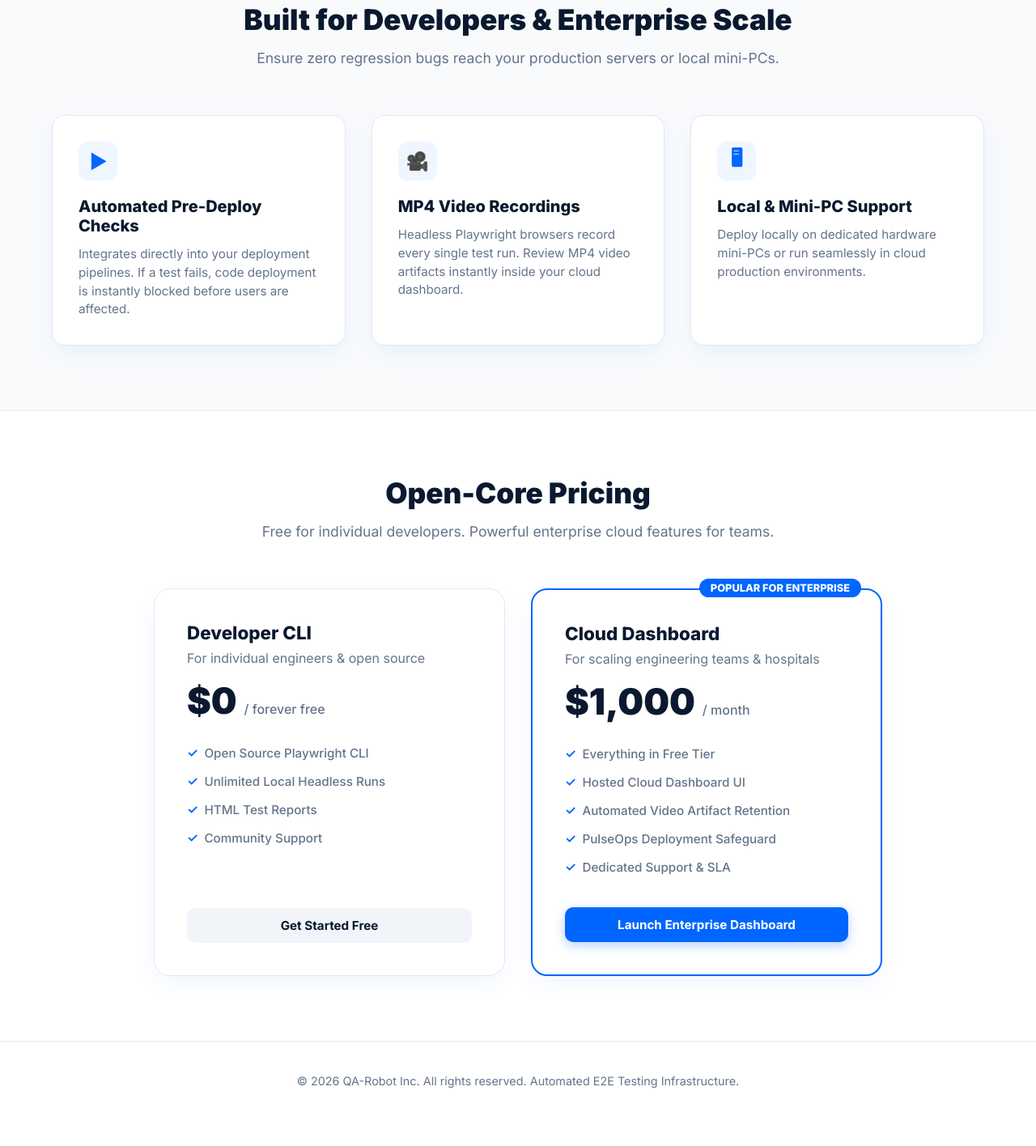
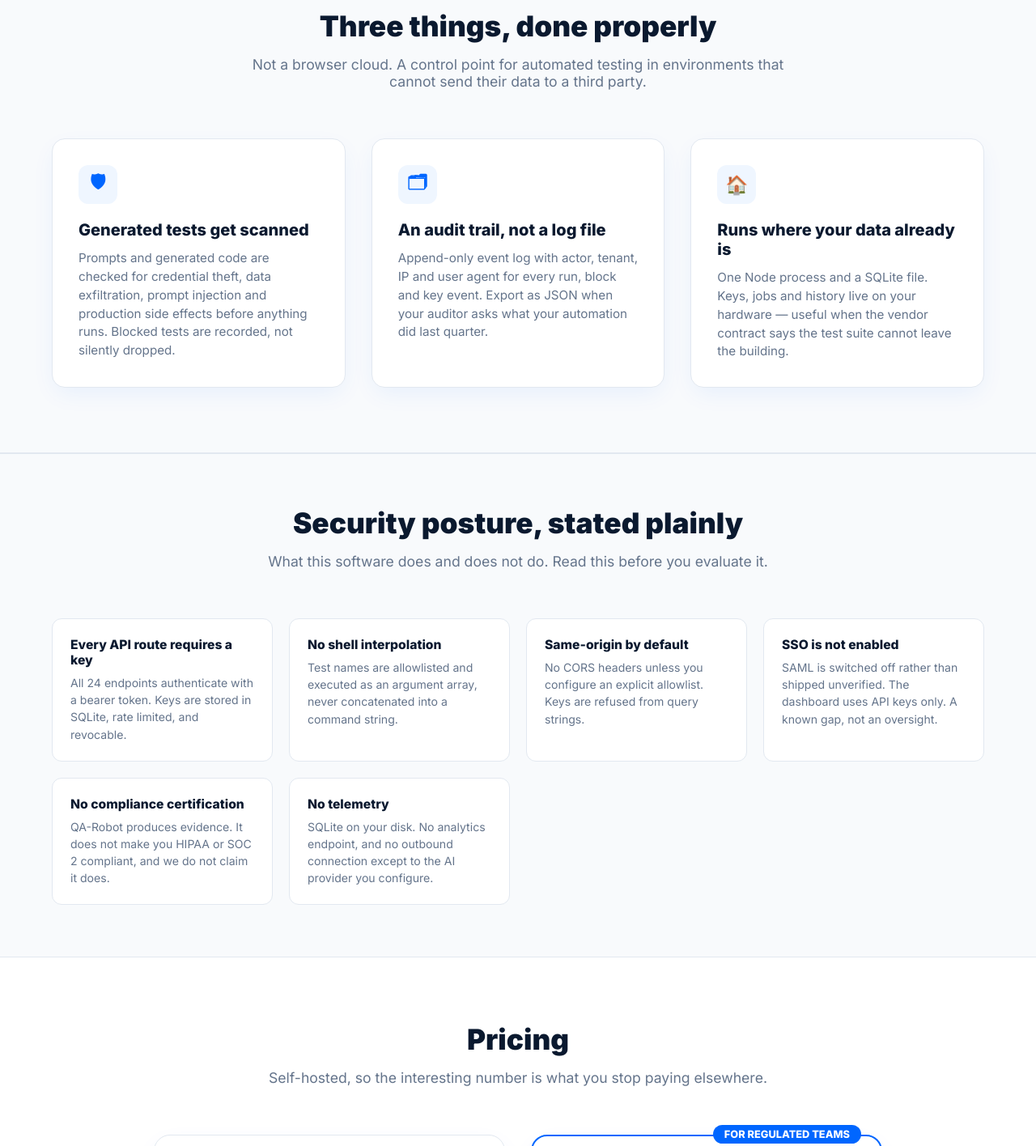
Before and after one commit to dshiled/qa-robot, a website: page dashboard-ui/landing.html in a window 1280 px wide. Shown: the part 780-2196 px from the top of the page at 81% size. Before the commit the page ends 2164 px from the top, so only its background shows below. Drawn offline with Linux system fonts and the light colour scheme.

Commit message:
docs(landing): reposition around AI test governance, drop unsupported claims
The page led with 'MP4 Video Recordings' — a feature every competitor has
and none of which is a reason to switch. It also advertised things the
code cannot back: a hosted cloud dashboard (the product is self-hosted),
enterprise SSO (disabled, since the validator never verified signatures),
'mini-PC support', and 'QA-Robot Inc.' as a legal entity.

Positioning is now the actual differentiator: the AI test generator
produces code nobody reviewed, QA-Robot scans it before execution and
keeps the record. That is what self-hosted deployment plus the audit log
and prompt-safety layer already do.

Changes
- Hero: 'Your AI writes the tests. Who audits them?' with a terminal
  showing a real blocked 'log in as admin using the real password' case
  and the audit event it produced. Replaces the robot mascot image.
- Features: safety scanning, audit trail, self-hosted, replacing
  pre-deploy checks, video recordings and mini-PC support.
- New 'Security posture, stated plainly' section that states the gaps as
  well as the wins: SSO is off, there is no compliance certification,
  there is no telemetry. Admitting these is the credible version of a
  security pitch and pre-empts the auditor's first question.
- Pricing: Self-Hosted  and Team 'talk to us' annual. Removed the
  ,000/month hosted tier, which described a product that does not
  exist, and removed 'PulseOps Deployment Safeguard', an internal name.
- Removed the 'QA-Robot Inc.' copyright line.

Every claim is checkable against the code: 'all 24 endpoints' is the
verified count of routes behind secure(), and each security bullet maps
to a fix in the previous three commits.

Verified: tags balanced, all nav anchors resolve, page serves 200 with
the new copy, no stale claims remain, 53/53 tests pass.

No change to typescript ^7.0.2 — checked, that version exists and is
installed, so an earlier concern about it was unfounded.

```diff
--- a/dashboard-ui/landing.html
+++ b/dashboard-ui/landing.html
@@ -80,6 +80,26 @@
         .price-card ul li { padding: 8px 0; color: var(--text-muted); font-weight: 500; font-size: 0.95rem; display: flex; align-items: center; gap: 8px; }
         .price-card ul li::before { content: "✓"; color: var(--brand-blue); font-weight: 900; }
 
+        /* Proof / terminal */
+        .proof-section { padding: 80px 0; background: #0a192f; color: #e2e8f0; }
+        .terminal { background: #0f172a; border: 1px solid #1e293b; border-radius: 12px; overflow: hidden; max-width: 100%; }
+        .terminal-bar { background: #1e293b; padding: 12px 16px; display: flex; gap: 8px; align-items: center; border-bottom: 1px solid #1e293b; }
+        .terminal-bar span { width: 12px; height: 12px; border-radius: 50%; background: #334155; }
+        .terminal-bar .t-label { margin-left: 12px; color: #64748b; font-size: 0.8rem; font-family: ui-monospace, Menlo, monospace; }
+        .terminal pre { margin: 0; padding: 20px; overflow-x: auto; font-family: ui-monospace, Menlo, monospace; font-size: 0.82rem; line-height: 1.7; color: #cbd5e1; }
+        .terminal .c-red { color: #f87171; }
+        .terminal .c-amber { color: #fbbf24; }
+        .terminal .c-green { color: #4ade80; }
+        .terminal .c-dim { color: #64748b; }
+        .terminal .c-blue { color: #60a5fa; }
+
+        /* Compliance strip */
+        .compliance-strip { padding: 64px 0; border-top: 1px solid var(--border-color); border-bottom: 1px solid var(--border-color); background: #f8fafc; }
+        .compliance-grid { display: grid; grid-template-columns: repeat(auto-fit, minmax(240px, 1fr)); gap: 20px; }
+        .compliance-item { background: white; border: 1px solid var(--border-color); border-radius: 12px; padding: 22px; }
+        .compliance-item h4 { font-size: 0.98rem; font-weight: 800; margin-bottom: 8px; }
+        .compliance-item p { color: var(--text-muted); font-size: 0.88rem; line-height: 1.5; }
+
         /* Footer */
         footer { padding: 40px 0; border-top: 1px solid var(--border-color); text-align: center; color: var(--text-muted); font-size: 0.9rem; }
     </style>
@@ -94,51 +114,125 @@
                 QA-Robot
             </a>
             <nav class="nav-links">
-                <a href="#features">Features</a>
+                <a href="#how">How it works</a>
+                <a href="#security">Security</a>
                 <a href="#pricing">Pricing</a>
-                <a href="/app" class="btn-primary">Launch Dashboard →</a>
+                <a href="/app" class="btn-primary">Open Dashboard →</a>
             </nav>
         </header>
 
         <!-- Hero Section -->
         <section class="hero-section">
             <div class="hero-content">
-                <span class="hero-badge">Automated E2E Testing Suite</span>
-                <h1 class="hero-title">Great Infrastructure. <br><span style="color: var(--brand-blue);">Better Results.</span></h1>
-                <p class="hero-subtitle">Stop paying armies of manual QA testers. Run headless Playwright browser tests directly in your deployment pipeline and capture video recordings of every code failure.</p>
+                <span class="hero-badge">Self-hosted QA governance</span>
+                <h1 class="hero-title">Your AI writes the tests.<br><span style="color: var(--brand-blue);">Who audits them?</span></h1>
+                <p class="hero-subtitle">
+                    AI test generators produce code you did not write and cannot review line by line.
+                    QA-Robot runs on your own hardware, scans every generated test before it executes,
+                    and keeps an append-only record of what your AI touched.
+                </p>
                 <div>
-                    <a href="/app" class="btn-primary">Open SaaS Dashboard</a>
-                    <a href="#pricing" class="btn-secondary">View Pricing</a>
+                    <a href="/app" class="btn-primary">Run it on your infrastructure</a>
+                    <a href="#how" class="btn-secondary">See how</a>
                 </div>
+                <p style="margin-top: 20px; font-size: 0.9rem; color: var(--text-muted);">
+                    No test traffic leaves your network. No cloud account. No per-seat pricing.
+                </p>
             </div>
             <div class="hero-image-wrap">
-                <img src="mascot.jpg" alt="QA Robot Mascot" class="hero-image">
+                <div class="terminal">
+                    <div class="terminal-bar">
+                        <span></span><span></span><span></span>
+                        <div class="t-label">qa-robot — audit log</div>
+                    </div>
+<pre><span class="c-dim">$</span> qa-robot generate <span class="c-green">"log in as admin
+  using the real password"</span>
+
+<span class="c-amber">⚠ BLOCKED</span>  <span class="c-amber">production_auth_in_test</span>
+  severity: <span class="c-red">high</span>
+  A test that authenticates with production
+  credentials is not a test.
+
+<span class="c-green">✓ recorded</span>  audit event <span class="c-blue">evt-4f2a91</span>
+  actor: generate  tenant: acme-health
+
+<span class="c-dim">The test was never executed.</span></pre>
+                </div>
             </div>
         </section>
     </div>
 
-    <!-- Features Section -->
-    <section class="features-section" id="features">
+    <!-- How it works -->
+    <section class="features-section" id="how">
         <div class="container">
             <div class="section-header">
-                <h2>Built for Developers & Enterprise Scale</h2>
-                <p>Ensure zero regression bugs reach your production servers or local mini-PCs.</p>
+                <h2>Three things, done properly</h2>
+                <p>Not a browser cloud. A control point for automated testing in environments that
+                   cannot send their data to a third party.</p>
             </div>
             <div class="grid-3">
                 <div class="feature-card">
-                    <div class="feature-icon">▶</div>
-                    <h3>Automated Pre-Deploy Checks</h3>
-                    <p>Integrates directly into your deployment pipelines. If a test fails, code deployment is instantly blocked before users are affected.</p>
+                    <div class="feature-icon">🛡</div>
+                    <h3>Generated tests get scanned</h3>
+                    <p>Prompts and generated code are checked for credential theft, data
+                       exfiltration, prompt injection and production side effects before
+                       anything runs. Blocked tests are recorded, not silently dropped.</p>
                 </div>
                 <div class="feature-card">
-                    <div class="feature-icon">🎥</div>
-                    <h3>MP4 Video Recordings</h3>
-                    <p>Headless Playwright browsers record every single test run. Review MP4 video artifacts instantly inside your cloud dashboard.</p>
+                    <div class="feature-icon">🗂</div>
+                    <h3>An audit trail, not a log file</h3>
+                    <p>Append-only event log with actor, tenant, IP and user agent for every
+                       run, block and key event. Export as JSON when your auditor asks what
+                       your automation did last quarter.</p>
                 </div>
                 <div class="feature-card">
-                    <div class="feature-icon">🖥</div>
-                    <h3>Local & Mini-PC Support</h3>
-                    <p>Deploy locally on dedicated hardware mini-PCs or run seamlessly in cloud production environments.</p>
+                    <div class="feature-icon">🏠</div>
+                    <h3>Runs where your data already is</h3>
+                    <p>One Node process and a SQLite file. Keys, jobs and history live on your
+                       hardware — useful when the vendor contract says the test suite cannot
+                       leave the building.</p>
+                </div>
+            </div>
+        </div>
+    </section>
+
+    <!-- Security posture -->
+    <section class="compliance-strip" id="security">
+        <div class="container">
+            <div class="section-header">
+                <h2>Security posture, stated plainly</h2>
+                <p>What this software does and does not do. Read this before you evaluate it.</p>
+            </div>
+            <div class="compliance-grid">
+                <div class="compliance-item">
+                    <h4>Every API route requires a key</h4>
+                    <p>All 24 endpoints authenticate with a bearer token. Keys are stored in
+                       SQLite, rate limited, and revocable.</p>
+                </div>
+                <div class="compliance-item">
+                    <h4>No shell interpolation</h4>
+                    <p>Test names are allowlisted and executed as an argument array, never
+                       concatenated into a command string.</p>
+                </div>
+                <div class="compliance-item">
+                    <h4>Same-origin by default</h4>
+                    <p>No CORS headers unless you configure an explicit allowlist. Keys are
+                       refused from query strings.</p>
+                </div>
+                <div class="compliance-item">
+                    <h4>SSO is not enabled</h4>
+                    <p>SAML is switched off rather than shipped unverified. The dashboard uses
+                       API keys only. A known gap, not an oversight.</p>
+                </div>
+                <div class="compliance-item">
+                    <h4>No compliance certification</h4>
+                    <p>QA-Robot produces evidence. It does not make you HIPAA or SOC 2
+                       compliant, and we do not claim it does.</p>
+                </div>
+                <div class="compliance-item">
+                    <h4>No telemetry</h4>
+                    <p>SQLite on your disk. No analytics endpoint, and no outbound connection
+                       except to the AI provider you configure.</p>
                 </div>
             </div>
         </div>
@@ -148,51 +242,55 @@
     <section class="pricing-section" id="pricing">
         <div class="container">
             <div class="section-header">
-                <h2>Open-Core Pricing</h2>
-                <p>Free for individual developers. Powerful enterprise cloud features for teams.</p>
+                <h2>Pricing</h2>
+                <p>Self-hosted, so the interesting number is what you stop paying elsewhere.</p>
             </div>
             <div class="pricing-grid">
-                <!-- Free Tier -->
+                <!-- Self-hosted tier -->
                 <div class="price-card">
                     <div>
-                        <h3>Developer CLI</h3>
-                        <p style="color: var(--text-muted); margin-bottom: 16px;">For individual engineers & open source</p>
-                        <div class="price">$0 <span>/ forever free</span></div>
+                        <h3>Self-Hosted</h3>
+                        <p style="color: var(--text-muted); margin-bottom: 16px;">For individuals and evaluation</p>
+                        <div class="price">$0 <span>/ forever</span></div>
                         <ul>
-                            <li>Open Source Playwright CLI</li>
-                            <li>Unlimited Local Headless Runs</li>
-                            <li>HTML Test Reports</li>
-                            <li>Community Support</li>
+                            <li>Full source, run on your hardware</li>
+                            <li>Unlimited local test runs</li>
+                            <li>Prompt safety scanning</li>
+                            <li>Audit log and JSON export</li>
+                            <li>Community support</li>
                         </ul>
                     </div>
-                    <a href="/app" class="btn-secondary" style="text-align: center; display: block; margin: 0;">Get Started Free</a>
+                    <a href="/app" class="btn-secondary" style="text-align: center; display: block; margin: 0;">Get Started</a>
                 </div>
 
-                <!-- Enterprise Tier -->
+                <!-- Team tier -->
                 <div class="price-card featured">
-                    <span class="price-badge">POPULAR FOR ENTERPRISE</span>
+                    <span class="price-badge">FOR REGULATED TEAMS</span>
                     <div>
-                        <h3>Cloud Dashboard</h3>
-                        <p style="color: var(--text-muted); margin-bottom: 16px;">For scaling engineering teams & hospitals</p>
-                        <div class="price">$1,000 <span>/ month</span></div>
+                        <h3>Team</h3>
+                        <p style="color: var(--text-muted); margin-bottom: 16px;">Per team, annual</p>
+                        <div class="price">Talk to us <span>/ annual</span></div>
                         <ul>
-                            <li>Everything in Free Tier</li>
-                            <li>Hosted Cloud Dashboard UI</li>
-                            <li>Automated Video Artifact Retention</li>
-                            <li>PulseOps Deployment Safeguard</li>
-                            <li>Dedicated Support & SLA</li>
+                            <li>Everything in Self-Hosted</li>
+                            <li>Runner grid across your own machines</li>
+                            <li>Auditor-facing export and documentation</li>
+                            <li>Security review support and response SLA</li>
+                            <li>Guided onboarding</li>
                         </ul>
                     </div>
-                    <a href="/app" class="btn-primary" style="text-align: center; display: block;">Launch Enterprise Dashboard</a>
+                    <a href="/app" class="btn-primary" style="text-align: center; display: block;">Request Access</a>
                 </div>
             </div>
+            <p style="text-align: center; margin-top: 32px; color: var(--text-muted); font-size: 0.9rem;">
+                Typically less than one hosted-browser seat — and it is the artifact your auditor asked for.
+            </p>
         </div>
     </section>
 
     <!-- Footer -->
     <footer>
         <div class="container">
-            <p>© 2026 QA-Robot Inc. All rights reserved. Automated E2E Testing Infrastructure.</p>
+            <p>QA-Robot — self-hosted QA governance for AI-generated tests.</p>
         </div>
     </footer>
 
```
